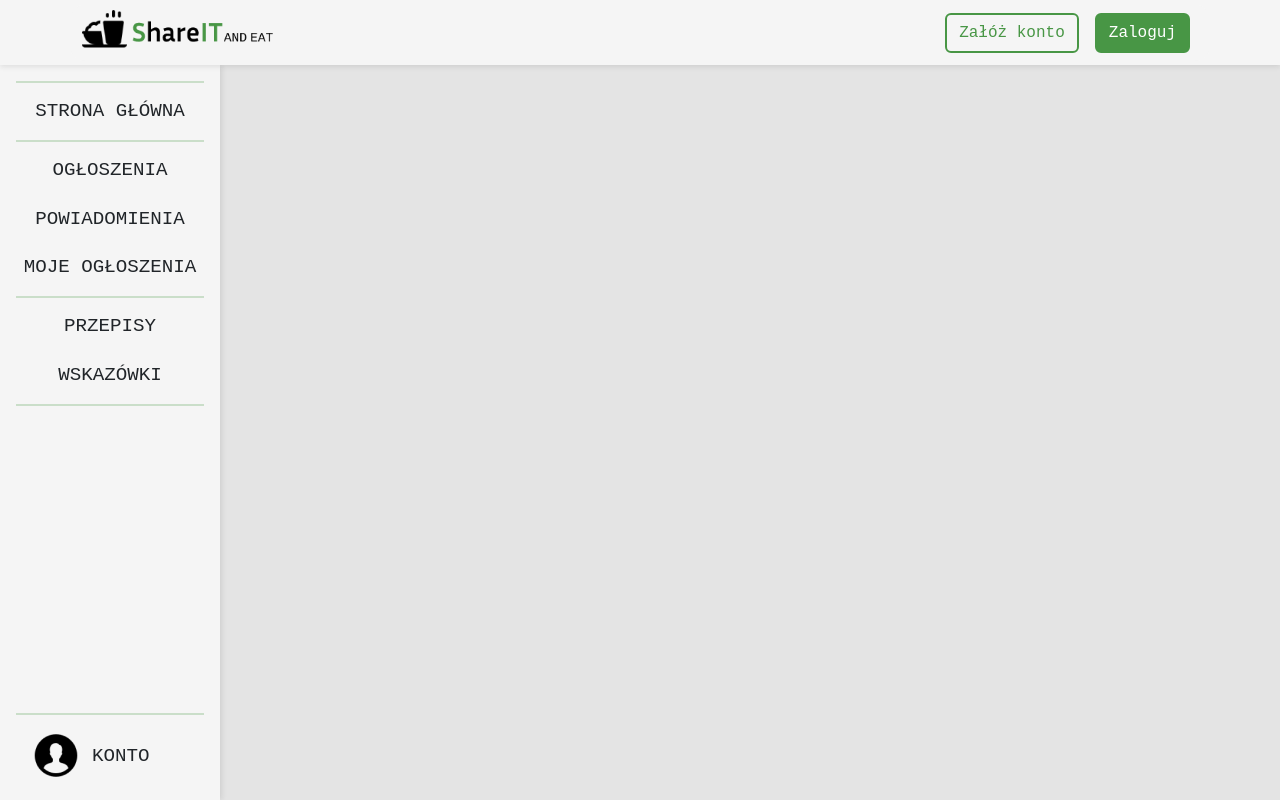
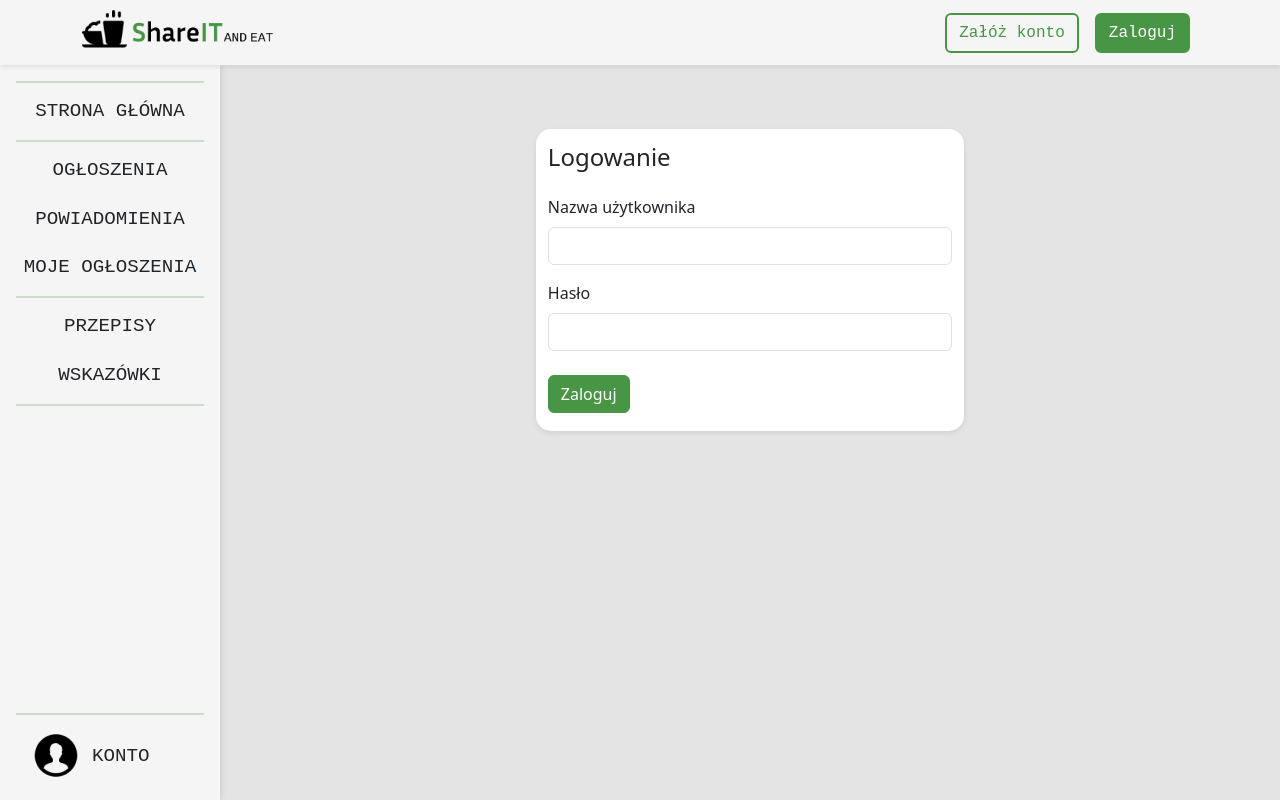
Before and after one commit to HelloNatalia/licencjat-frontend, a React (Create React App) app in the folder licencjat-frontend/: page /login in a window 1280 px wide. Built offline with nearby package versions, Linux system fonts and the light colour scheme.

Commit message:
Log in page and api connection

```diff
--- a/licencjat-frontend/package.json
+++ b/licencjat-frontend/package.json
@@ -8,6 +8,7 @@
     "@testing-library/user-event": "^13.5.0",
     "bootstrap": "^5.3.2",
     "bootstrap-icons": "^1.11.3",
+    "formik": "^2.4.5",
     "leaflet": "^1.9.4",
     "react": "^18.2.0",
     "react-bootstrap": "^2.10.0",
--- a/licencjat-frontend/src/App.js
+++ b/licencjat-frontend/src/App.js
@@ -7,6 +7,8 @@ import { Helmet } from "react-helmet";
 import Requests from "./Requests.js";
 import MyAnnouncements from "./MyAnnouncements.js";
 import Recipes from "./Recipes.js";
+import Login from "./Login.js";
+import Signup from "./Signup.js";
 
 function App() {
   return (
@@ -24,6 +26,8 @@ function App() {
           <Route path="/requests" element={<Requests />} />
           <Route path="/my-announcements" element={<MyAnnouncements />} />
           <Route path="/recipes" element={<Recipes />} />
+          <Route path="/login" element={<Login />} />
+          <Route path="/signup" element={<Signup />} />
         </Routes>
       </div>
     </Router>
--- /dev/null
+++ b/licencjat-frontend/src/Login.css
@@ -0,0 +1,11 @@
+.login-box {
+  background-color: white;
+  border-radius: 15px;
+  padding: 10px;
+  box-shadow: 0 2px 5px rgba(41, 41, 41, 0.1);
+}
+
+.login-btn {
+  background-color: #489645 !important;
+  border-color: #489645 !important;
+}
--- /dev/null
+++ b/licencjat-frontend/src/Login.js
@@ -0,0 +1,101 @@
+import { useFormik } from "formik";
+import "./Login.css";
+import { useState } from "react";
+
+export default function Login() {
+  return (
+    <div className="content">
+      <div className="container">
+        <div className="row justify-content-center mt-5 p-3">
+          <div className="col-12 col-md-8 col-lg-5 login-box">
+            <LoginForm />
+          </div>
+        </div>
+      </div>
+    </div>
+  );
+}
+
+function LoginForm() {
+  const [wrongDataInfo, setWrongDataInfo] = useState(false);
+  const formik = useFormik({
+    initialValues: {
+      username: "",
+      password: "",
+    },
+    onSubmit: async (values) => {
+      const output = await LoginApi(values.username, values.password);
+      if (output === -1) setWrongDataInfo(true);
+      else {
+        setWrongDataInfo(false);
+        // tutaj trzeba zarządzić accessTokenem
+        console.log(output);
+      }
+    },
+  });
+
+  return (
+    <>
+      <p className="fs-4 mb-1">Logowanie</p>
+      <form onSubmit={formik.handleSubmit}>
+        <label className="form-label mt-3" htmlFor="username">
+          Nazwa użytkownika
+        </label>
+        <input
+          id="username"
+          name="username"
+          type="text"
+          className="form-control"
+          onChange={formik.handleChange}
+          value={formik.values.username}
+        />
+
+        <label className="form-label mt-3" htmlFor="password">
+          Hasło
+        </label>
+        <input
+          id="password"
+          name="password"
+          type="password"
+          className="form-control"
+          onChange={formik.handleChange}
+          value={formik.values.password}
+        />
+
+        <button type="submit" className="btn btn-primary mt-4 mb-2 login-btn">
+          Zaloguj
+        </button>
+
+        {wrongDataInfo ? (
+          <p className="text-danger mt-2">Wpisane dane są błędne</p>
+        ) : (
+          ""
+        )}
+      </form>
+    </>
+  );
+}
+
+async function LoginApi(username, password) {
+  const loginData = { username, password };
+
+  try {
+    const response = await fetch("http://localhost:4000/auth/signin", {
+      method: "POST",
+      headers: {
+        "Content-Type": "application/json",
+      },
+      body: JSON.stringify(loginData),
+    });
+
+    if (!response.ok) {
+      if (response.status === 401) return -1;
+      else throw new Error("Wystąpił błąd");
+    }
+
+    const data = await response.json();
+    return data;
+  } catch (error) {
+    console.error(error);
+  }
+}
--- /dev/null
+++ b/licencjat-frontend/src/Signup.js
@@ -0,0 +1,5 @@
+import "./Signup.css";
+
+export default function Signup() {
+  return <p className="content">signup</p>;
+}
--- a/licencjat-frontend/src/TopBrand.js
+++ b/licencjat-frontend/src/TopBrand.js
@@ -36,10 +36,10 @@ export default function TopBrand() {
             <Nav.Link href="#">Konto</Nav.Link>
           </Nav>
           <Nav className="ms-auto">
-            <Nav.Link href="#">
+            <Nav.Link href="/signup">
               <Button className="btn-signup">Załóż konto</Button>
             </Nav.Link>
-            <Nav.Link href="#">
+            <Nav.Link href="/login">
               <Button className="btn-signin">Zaloguj</Button>
             </Nav.Link>
           </Nav>
```
Also changed, not shown: licencjat-frontend/src/Signup.css (added), 1 other file (tests, documents, lock files or other folders).
